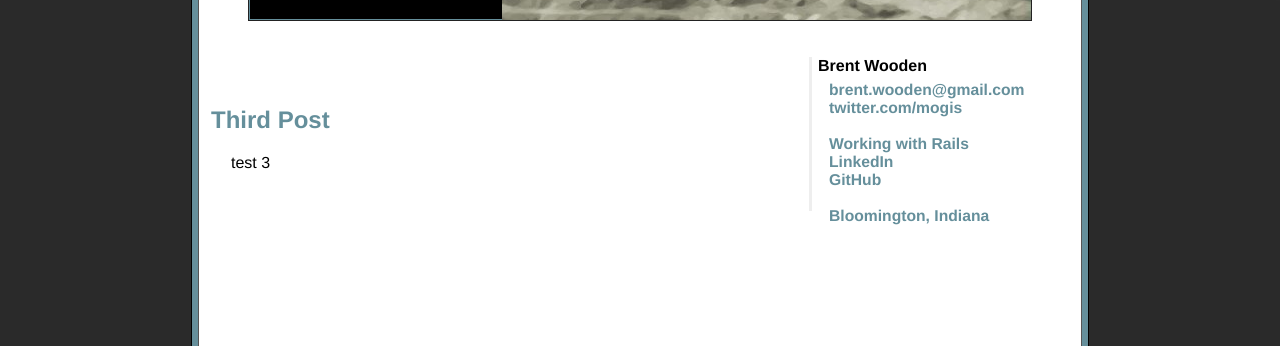
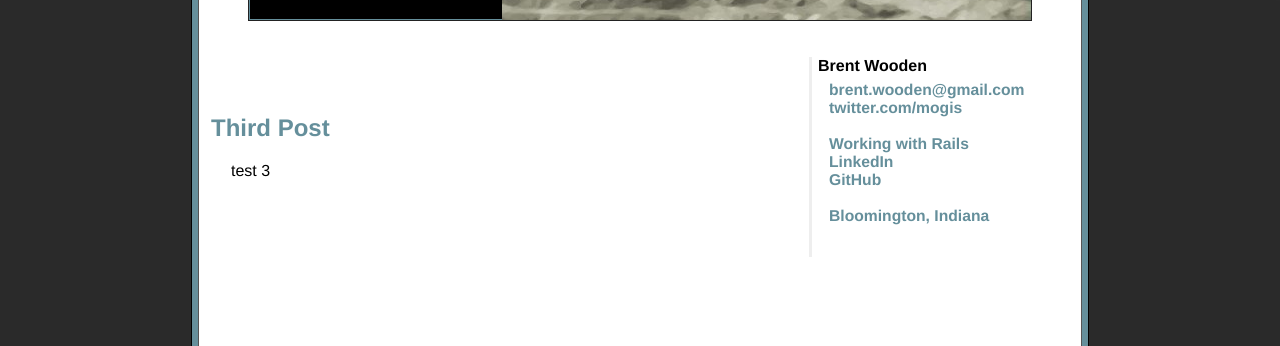
Before and after one commit to BrentW/brentw.github.com, a Jekyll site: the page built from _posts/2009-08-16-third-post.html, in a window 1280 px wide. Shown: the part 139-485 px from the top of the page. Built offline with Jekyll 4.4.1, drawn with Linux system fonts in a browser that asks for light colours.

Commit message:
Fixing contacts separator height.

```diff
--- a/css/style.css
+++ b/css/style.css
@@ -138,7 +138,7 @@
 }
 
 #info_separator {
-  height: 154px;
+  height: 200px;
   width: 3px;
   margin-right: 6px;
   background-color: #eee;
```
